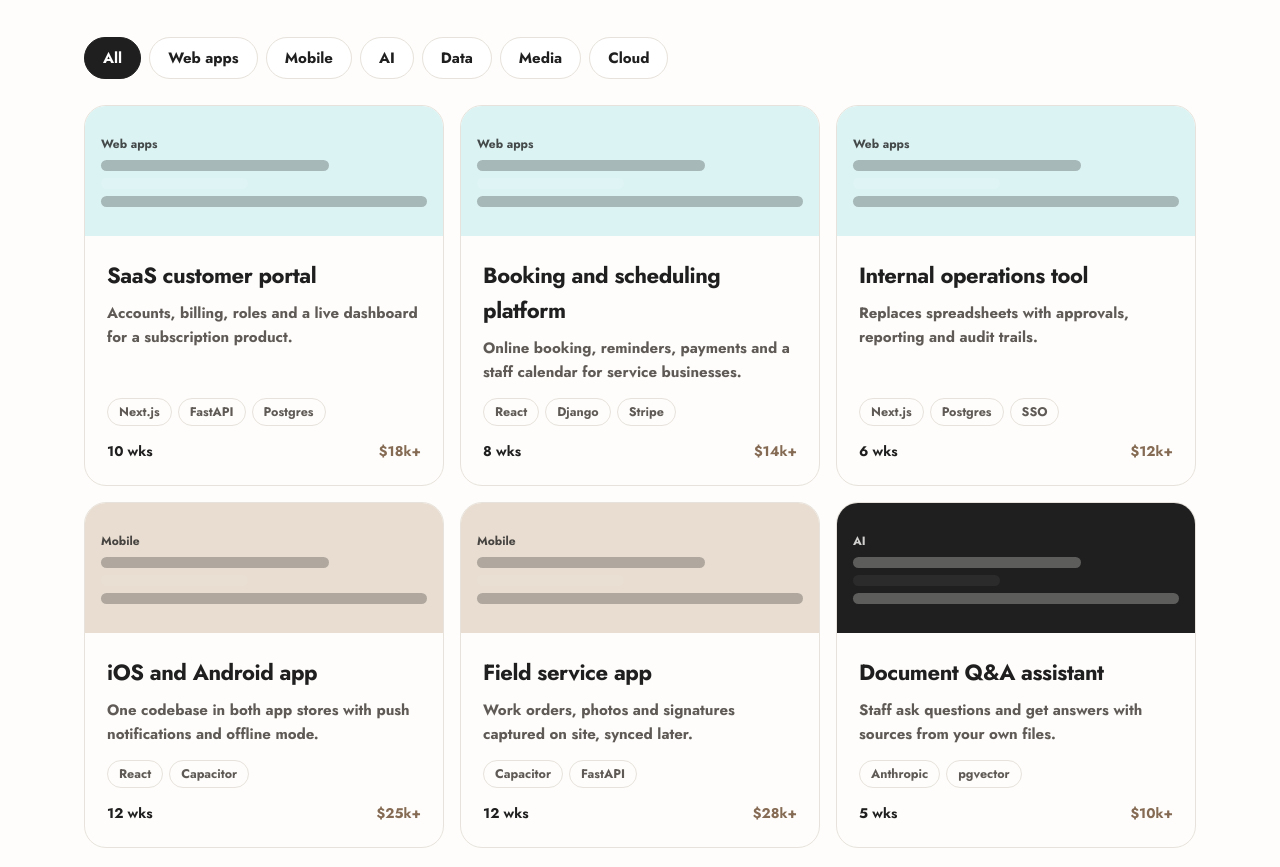
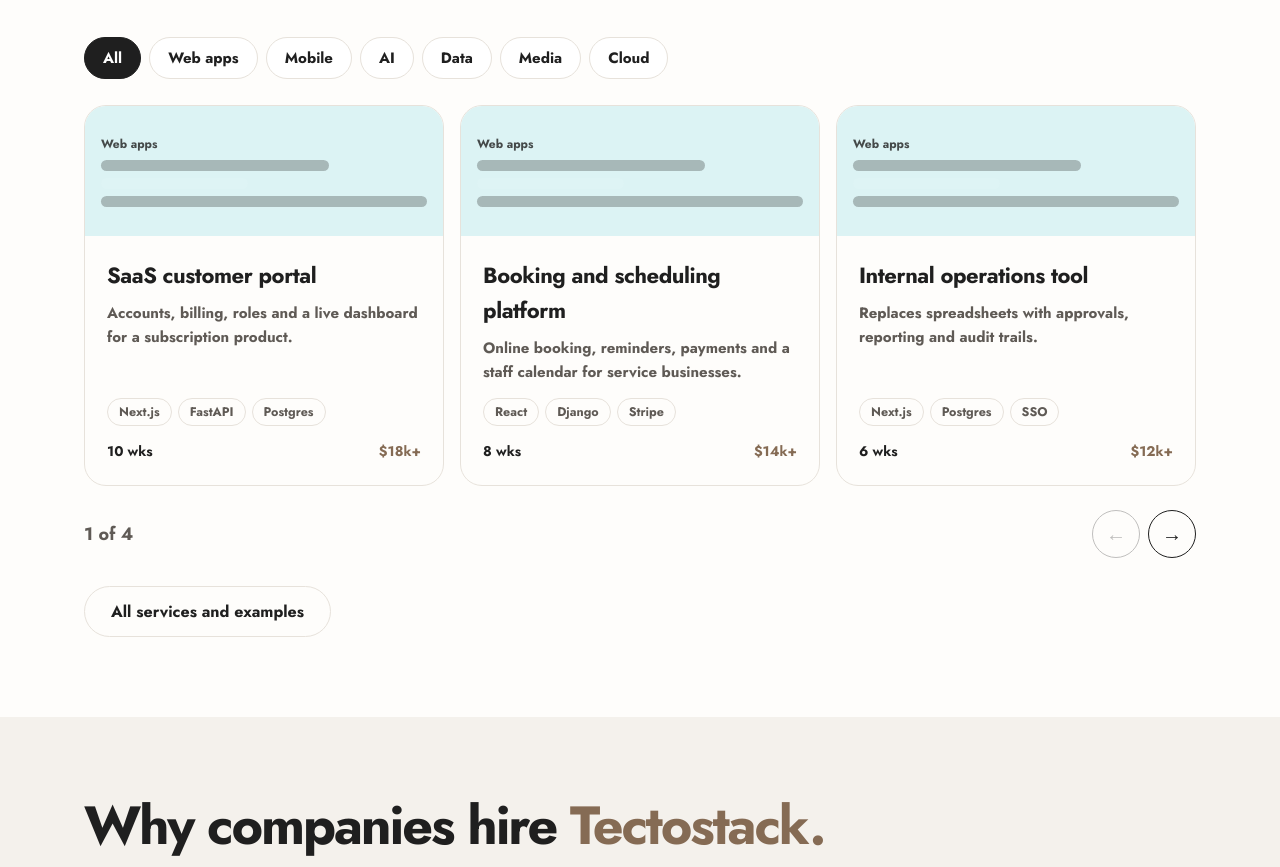
Before and after one commit to hmovi/tectostack, a plain HTML site: page index.html in a window 1280 px wide. Shown: the part 953-1820 px from the top of the page. Drawn offline with Linux system fonts and the light colour scheme.

Commit message:
Add files via upload

```diff
--- a/index.html
+++ b/index.html
@@ -5,7 +5,7 @@
 <link href="https://fonts.googleapis.com/css2?family=Jost:wght@700&family=Inter+Tight:ital,wght@0,400;0,500;0,600;0,800;1,500&family=JetBrains+Mono&display=swap" rel="stylesheet">
 <link rel="stylesheet" href="styles.css"></head><body>
 <main><div class="hero dark"><div class="w split"><div><h1>We build the software <i>your business runs on.</i></h1><p class="sub">Tectostack is a senior-led software contractor in Vancouver, Canada. Web apps, mobile apps, AI, data pipelines and cloud, delivered for a fixed written quote.</p><a class="btn" href="contact.html">Free consultation</a> <a class="btn g" href="#build">See what we build</a><div class="stats"><div><b>12</b>kinds of project</div><div><b>1 day</b>reply time</div><div><b>Fixed</b>written quote</div></div></div><div class="heroimg"><div class="ph "><img loading="lazy" src="vancouver-bridge.jpg" alt="Lions Gate Bridge and the Vancouver skyline" style="object-position:50% 50%"></div><div class="term mini" aria-hidden="true"><div class="d"><s></s><s></s><s></s></div><div id="tt"></div><span class="cur"></span></div></div></div></div>
-<section id="build"><div class="w"><h2>Things we can build <i>for you.</i></h2><p class="lead">Real examples with typical starting prices and timelines. Filter by type, then ask for a quote on your version.</p><div class="grid" id="examples" data-n="6"></div><p style="margin-top:28px"><a class="btn g" href="services.html">All services and examples</a></p></div></section>
+<section id="build"><div class="w"><h2>Things we can build <i>for you.</i></h2><p class="lead">Real examples with typical starting prices and timelines. Filter by type, then ask for a quote on your version.</p><div class="grid" id="examples" data-pager="3"></div><p style="margin-top:28px"><a class="btn g" href="services.html">All services and examples</a></p></div></section>
 <section style="background:var(--soft)"><div class="w"><h2>Why companies hire <i>Tectostack.</i></h2><div class="grid" style="margin-top:36px"><div class="card rv"><h3>Senior engineers only</h3><p>The person who scopes your project writes the code. No handoffs to a junior bench.</p></div><div class="card rv"><h3>Fixed written quotes</h3><p>You see scope and price before work starts. Weekly demos on a live staging site.</p></div><div class="card rv"><h3>Built to run in production</h3><p>Tests, monitoring and CI/CD are included, so launch day is not the scary part.</p></div></div></div></section>
 <section style="padding-bottom:0"><div class="w"><div class="ph wide"><img loading="lazy" src="vancouver-harbour.jpg" alt="Coal Harbour and downtown Vancouver reflected in the water" style="object-position:50% 40%"></div></div></section>
 <section><div class="w"><h2>Based in Vancouver, <i>serving the world.</i></h2><p class="lead">We work with companies of every size and industry in Canada and around the world, under Canadian privacy law and in a time zone that overlaps most of the global working day. <a href="vancouver.html"><u>Why Vancouver works for global clients</u></a>.</p><div class="grid"><div class="card"><h3>Vancouver and BC</h3><p>On-site workshops and local support for startups and established firms.</p></div><div class="card"><h3>Across Canada</h3><p>Remote delivery to teams in every province, with on-site workshops where it helps.</p></div><div class="card"><h3>Around the world</h3><p>Remote delivery for clients in the Americas, Europe, the Middle East and Asia, in English.</p></div></div></div></section><section><div class="w"><div class="cta rv"><h2>Have a project? <i>Let's scope it.</i></h2><p>Tell us what you are building. We reply within one business day.</p><a class="btn" href="contact.html">Book a free consultation</a></div></div></section></main><script src="script.js"></script></body></html>
--- a/script.js
+++ b/script.js
@@ -17,10 +17,16 @@ const X=[
 ['Media','Video platform','Adaptive streaming, resumable uploads and a viewer library.','HLS · FFmpeg · TUS','$30k+','14 wks','#c2410c'],
 ['Cloud','Cloud migration and CI/CD','Containerise, deploy to Cloud Run and add monitoring.','GCP · Docker · GitLab CI','$8k+','4 wks','#2d6a4f']];
 const T={'Web apps':['#dcf3f4',''],'Mobile':['#e8ddd0',''],'AI':['#1f1f1f','dk'],'Data':['#b79b82',''],'Media':['#856b54','dk'],'Cloud':['#cfe6e8','']};
-function ex(el,cats){if(!el)return;const cs=['All',...new Set(X.map(x=>x[0]))];const wrap=document.createElement('div');wrap.className='chips';el.before(wrap);
-function draw(c){[...wrap.children].forEach(b=>b.setAttribute('aria-pressed',b.textContent==c));el.innerHTML=X.filter(x=>c=='All'||x[0]==c).slice(0,cats||99).map((x,i)=>`<div class="ex" style="animation-delay:${i*50}ms"><div class="v ${T[x[0]][1]}" style="background:${T[x[0]][0]}"><em>${x[0]}</em><i></i><i></i><i></i></div><div class="b"><h3>${x[1]}</h3><p>${x[2]}</p><div class="tags"><span>${x[3].replace(/ · /g,'</span><span>')}</span></div><div class="m"><span>${x[5]}</span><span>${x[4]}</span></div></div></div>`).join('')}
-cs.forEach(c=>{const b=document.createElement('button');b.textContent=c;b.onclick=()=>draw(c);wrap.append(b)});draw('All')}
-ex(document.getElementById('examples'),+document.getElementById('examples')?.dataset.n||0);
+function ex(el){if(!el)return;const base=+el.dataset.pager||0;const per=()=>base?(innerWidth<=600?1:innerWidth<=900?2:base):0;
+const cs=['All',...new Set(X.map(x=>x[0]))];const wrap=document.createElement('div');wrap.className='chips';el.before(wrap);
+let cat='All',pg=0,nav;if(base){nav=document.createElement('div');nav.className='pager';nav.innerHTML='<span></span><div><button class="pb" aria-label="Previous examples">←</button><button class="pb" aria-label="Next examples">→</button></div>';el.after(nav)}
+function draw(){[...wrap.children].forEach(b=>b.setAttribute('aria-pressed',b.textContent==cat));const L=X.filter(x=>cat=='All'||x[0]==cat),p=per(),pages=p?Math.ceil(L.length/p):1;pg=Math.max(0,Math.min(pg,pages-1));const S=p?L.slice(pg*p,pg*p+p):L;
+el.innerHTML=S.map((x,i)=>`<div class="ex" style="animation-delay:${i*60}ms"><div class="v ${T[x[0]][1]}" style="background:${T[x[0]][0]}"><em>${x[0]}</em><i></i><i></i><i></i></div><div class="b"><h3>${x[1]}</h3><p>${x[2]}</p><div class="tags"><span>${x[3].replace(/ · /g,'</span><span>')}</span></div><div class="m"><span>${x[5]}</span><span>${x[4]}</span></div></div></div>`).join('');
+if(nav){const[bp,bn]=nav.querySelectorAll('button');nav.querySelector('span').textContent=`${pg+1} of ${pages}`;bp.disabled=pg==0;bn.disabled=pg>=pages-1;bp.onclick=()=>{pg--;draw()};bn.onclick=()=>{pg++;draw()}}}
+cs.forEach(c=>{const b=document.createElement('button');b.textContent=c;b.onclick=()=>{cat=c;pg=0;draw()};wrap.append(b)});
+if(base){let x0=null;el.addEventListener('touchstart',e=>x0=e.touches[0].clientX,{passive:true});el.addEventListener('touchend',e=>{if(x0===null)return;const d=e.changedTouches[0].clientX-x0;if(Math.abs(d)>50){pg+=d<0?1:-1;draw()}x0=null});let w=innerWidth;addEventListener('resize',()=>{if(innerWidth!==w){w=innerWidth;draw()}})}
+draw()}
+ex(document.getElementById('examples'));
 const tt=document.getElementById('tt');if(tt){const L=['<span class="c"># new project</span>','$ tectostack scope --type webapp','<span class="ok">✓</span> architecture drafted','$ git push origin main','<span class="ok">✓</span> CI passed: pytest, playwright, mypy','$ deploy --env production','<span class="ok">✓</span> live on Cloud Run','<span class="ok">✓</span> traces flowing to Grafana'];let n=0;(function t(){if(n<L.length){tt.innerHTML+=L[n++]+'<br>';setTimeout(t,n%2?450:850)}})()}
 const ty=document.getElementById('ty');if(ty){const sz=document.getElementById('sz'),ops=document.getElementById('ops'),N=['Small','Medium','Large'],M=[.7,1,1.7],c=x=>'$'+(Math.round(x/500)*500).toLocaleString('en-CA');function e(){const b=ty.value*1000*M[sz.value-1]+(ops.checked?3000:0);rg.textContent=c(b*.9)+' to '+c(b*1.25);szl.textContent=N[sz.value-1];wk.textContent='About '+Math.round(4+sz.value*3+ty.value/5)+' weeks. Your written quote sets the exact price.'}[ty,sz,ops].forEach(x=>x.oninput=e);e()}
 const io=new IntersectionObserver(es=>es.forEach(x=>{if(x.isIntersecting){x.target.classList.add('on');io.unobserve(x.target)}}),{threshold:.12});document.querySelectorAll('.rv').forEach(x=>io.observe(x));
--- a/styles.css
+++ b/styles.css
@@ -75,3 +75,5 @@ section.alt{background:var(--soft)}
 @media(max-width:900px){.sol{grid-template-columns:1fr;padding:32px 22px}}
 
 section.alt .card{background:var(--bg);border:1px solid var(--line)}
+
+.pager{display:flex;justify-content:space-between;align-items:center;margin-top:24px;color:var(--mut);font-weight:500}.pb{width:48px;height:48px;border-radius:50%;border:1.5px solid var(--ink);background:none;color:var(--ink);font-size:20px;cursor:pointer;margin-left:8px;transition:.2s}.pb:hover:not(:disabled){background:var(--ink);color:var(--bg)}.pb:disabled{opacity:.28;cursor:default}
```
